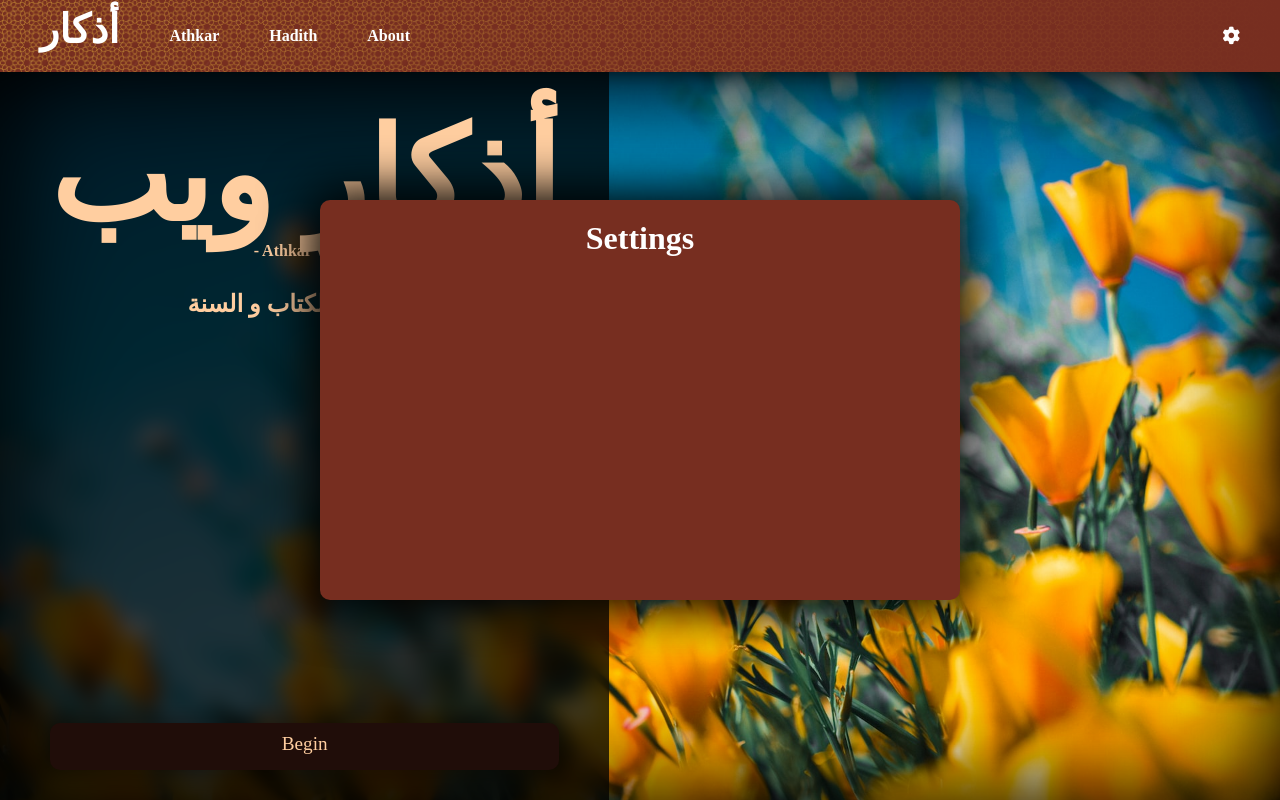
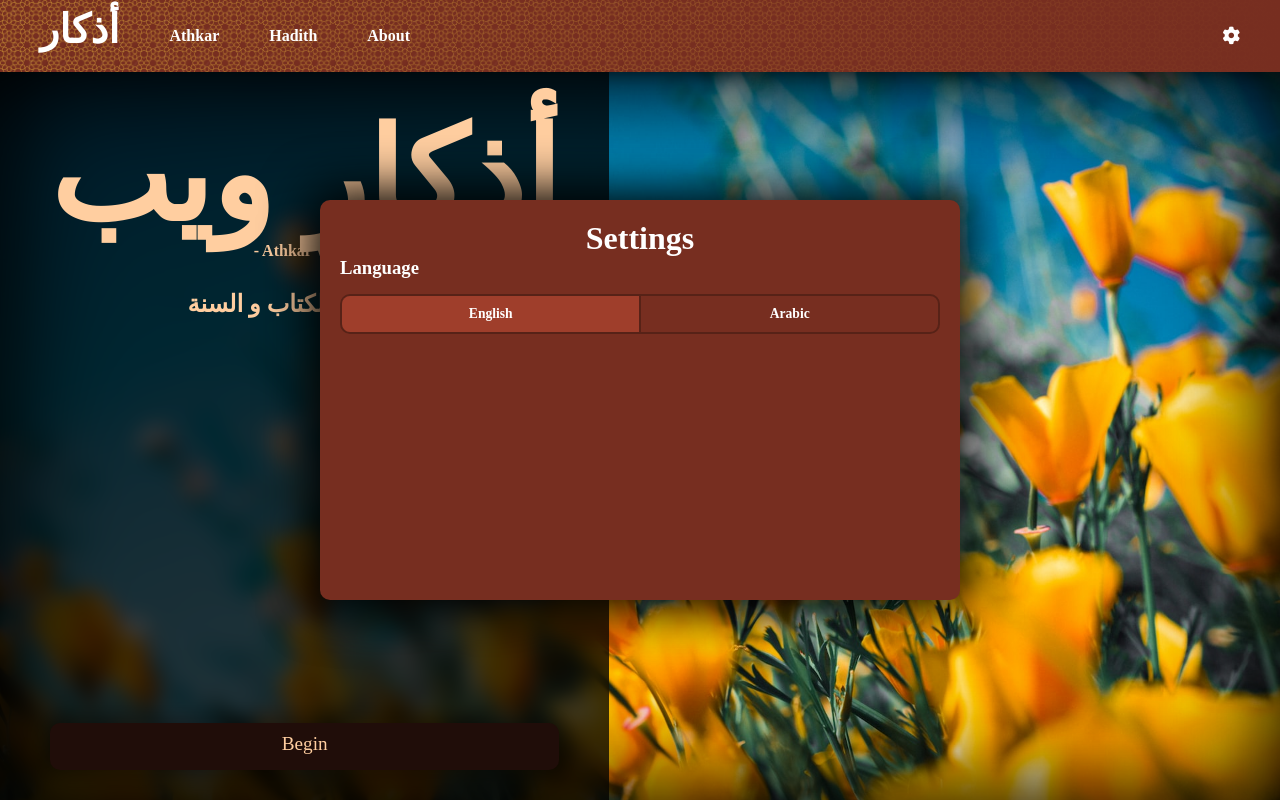
Before and after one commit to techtycho/athkar-web, a website built with webpack: page index.html in a window 1280 px wide. Both pictures are taken after a click on the item 1231 px from the left and 36 px from the top of the page. Built offline with nearby package versions, Linux system fonts and the light colour scheme; a web font is replaced by a local one.

Commit message:
Finish settings modal, add Babel and improve translation.
Changes:
 * Finish settings modal
 * Add `switcher` ui module
 * Add Babel to the project
 * Improve translation:
    - Add more translatables
    - Add text alignment depending on the language set
    - Add more functions
 * Clean up the DOM module
 * Add some styles

```diff
--- /dev/null
+++ b/babel.config.json
@@ -0,0 +1,3 @@
+{
+  "presets": ["@babel/preset-env"]
+}
--- a/index.html
+++ b/index.html
@@ -41,7 +41,7 @@
         </div>
         <p class="subtitle">من أذكار الكتاب و السنة</p>
         <div class="spacer"></div>
-        <button class="btn" id="btn">Begin</button>
+        <button class="btn" id="btn" data-translate="beginBtn">Begin</button>
       </div>
     </main>
   </body>
--- a/package.json
+++ b/package.json
@@ -16,6 +16,9 @@
   "author": "Omar Ahmed",
   "license": "MIT",
   "devDependencies": {
+    "@babel/core": "^7.19.6",
+    "@babel/preset-env": "^7.19.4",
+    "babel-loader": "^9.0.1",
     "css-loader": "^6.7.1",
     "live-server": "^1.2.2",
     "mini-css-extract-plugin": "^2.6.1",
--- /dev/null
+++ b/src/dom/dom.js
@@ -0,0 +1,9 @@
+import * as Event from "./event";
+import * as URL from "./url";
+import * as Selector from "./selector";
+
+export const onClick = Event.onClick;
+export const openURL = URL.openURL;
+export const openURLNewTab = URL.openURLNewTab;
+export const query = Selector.query;
+export const queryId = Selector.queryId;
--- a/src/index.js
+++ b/src/index.js
@@ -1,10 +1,15 @@
 import { loopBackground } from "./background/loop";
-import { activateLanguage } from "./translation/switcher";
+import {
+  activateLanguage,
+  changeLanguage,
+  languages,
+  getCurrentLanguageIndex,
+} from "./translation/switcher";
+import { queryId, onClick, openURL } from "./dom/dom";
+
+import { Switcher } from "./ui/switcher/switcher";
 import { createModal } from "./ui/modal/modal";
-
-import { queryId } from "./dom/selector";
-import { openURL } from "./dom/url";
-import { onClick } from "./dom/event";
+import "./ui/switcher/component";
 
 import "./styles/main.scss";
 
@@ -17,7 +22,21 @@ loopBackground(main, 5000);
 
 createModal("/src/settingsTemplate.html").then((modal) => {
   onClick(settingsIcon, () => {
-    modal.trigger();
+    modal.toggle();
+
+    activateLanguage();
+
+    const langSwitcherElement = queryId("lang-switcher");
+    const langSwitcher = new Switcher(langSwitcherElement);
+    langSwitcher.setOption(getCurrentLanguageIndex());
+
+    langSwitcher.addAction("lang-english", () =>
+      changeLanguage(languages.english)
+    );
+
+    langSwitcher.addAction("lang-arabic", () =>
+      changeLanguage(languages.arabic)
+    );
   });
 });
 
--- a/src/settingsTemplate.html
+++ b/src/settingsTemplate.html
@@ -1 +1,17 @@
-<h1>Settings</h1>
+<style>
+  h1 {
+    text-align: center;
+  }
+
+  h3 {
+    margin-bottom: 15px;
+  }
+</style>
+
+<h1 data-translate="modalHeader">Settings</h1>
+
+<h3 data-translate="modalLang" data-translate-align="modalLang">Language</h3>
+<switcher-ui id="lang-switcher">
+  <li data-option="lang-english" data-translate="modalLangEnglish">English</li>
+  <li data-option="lang-arabic" data-translate="modalLangArabic">Arabic</li>
+</switcher-ui>
--- a/src/styles/main.scss
+++ b/src/styles/main.scss
@@ -6,6 +6,7 @@
 @import "utils/flexbox";
 @import "utils/button";
 @import "utils/modal";
+@import "utils/switcher";
 
 @import url("https://fonts.googleapis.com/css2?family=Aref+Ruqaa:wght@400;700&display=swap");
 
--- a/src/styles/utils/_modal.scss
+++ b/src/styles/utils/_modal.scss
@@ -9,6 +9,5 @@
   left: 25%;
   box-shadow: 0 0 50px 10px #000;
   padding: 20px;
-  text-align: center;
   border-radius: 10px;
 }
--- /dev/null
+++ b/src/styles/utils/_switcher.scss
@@ -0,0 +1,42 @@
+$border-radius: 10px;
+
+.switcher {
+  display: flex;
+
+  :first-child {
+    border-top-left-radius: $border-radius;
+    border-bottom-left-radius: $border-radius;
+  }
+
+  :last-child {
+    border-top-right-radius: $border-radius;
+    border-bottom-right-radius: $border-radius;
+    border-right: 2px solid darken($accent, 8);
+  }
+
+  li {
+    list-style-type: none;
+    display: inline-block;
+    font-size: 0.85rem;
+    width: 100%;
+    text-align: center;
+    padding: 10px 15px;
+    background-color: $accent;
+    color: #fff;
+    border: 2px solid darken($accent, 8);
+    border-right: none;
+    cursor: pointer;
+
+    &:hover {
+      background-color: lighten($accent, 5);
+    }
+
+    &.selected {
+      background-color: lighten($accent, 10);
+
+      &:hover {
+        background-color: lighten($accent, 12);
+      }
+    }
+  }
+}
--- /dev/null
+++ b/src/translation/align.js
@@ -0,0 +1,5 @@
+export const alignable = {
+  modalLang: "[data-translate-align=modalLang]",
+};
+
+export const alignableList = [alignable.modalLang];
--- a/src/translation/arabic.js
+++ b/src/translation/arabic.js
@@ -2,6 +2,12 @@ export const translation = {
   athkarNavItem: "الأذكار",
   hadithNavItem: "حديث",
   aboutNavItem: "عن البرنامج",
+  beginBtn: "ابدأ",
+  modalHeader: "الإعدادات",
+  modalLang: "اللغة",
+  modalLangEnglish: "إنجليزية",
+  modalLangArabic: "العربية",
 };
 
+export const alignment = "right";
 export const rawName = "arabic";
--- a/src/translation/english.js
+++ b/src/translation/english.js
@@ -2,6 +2,12 @@ export const translation = {
   athkarNavItem: "Athkar",
   hadithNavItem: "Hadith",
   aboutNavItem: "About",
+  beginBtn: "Begin",
+  modalHeader: "Settings",
+  modalLang: "Language",
+  modalLangEnglish: "English",
+  modalLangArabic: "Arabic",
 };
 
+export const alignment = "left";
 export const rawName = "english";
--- a/src/translation/switcher.js
+++ b/src/translation/switcher.js
@@ -1,4 +1,5 @@
 import { translatableList } from "./translatable";
+import { alignableList } from "./align";
 import {
   getStorage,
   processStorage,
@@ -9,31 +10,44 @@ import * as english from "./english";
 import * as arabic from "./arabic";
 
 export const languages = {
+  english,
   arabic,
-  english,
 };
 
-const languageList = [arabic, english];
+const languageList = [english, arabic];
 
 const languagesRaw = {
+  english: "english",
   arabic: "arabic",
-  english: "english",
 };
 
 export function activateLanguage() {
-  const defaultLanguage = processStorage(
-    "default_language",
-    languagesRaw.english
-  );
+  const defaultLanguage = getCurrentLanguage();
   changeLanguage(languages[defaultLanguage]);
+}
+
+export function getCurrentLanguage() {
+  return processStorage("default_language", languagesRaw.english);
+}
+
+export function getCurrentLanguageIndex() {
+  const current = processStorage("default_language", languagesRaw.english);
+  return languageList.indexOf(languages[current]);
 }
 
 export function changeLanguage(language) {
   translatableList.forEach((translatable) => {
     const element = document.querySelector(translatable);
-    element.textContent = language.translation[element.dataset.translate];
-    saveStorage("default_language", languagesRaw[language.rawName]);
+    if (element)
+      element.textContent = language.translation[element.dataset.translate];
   });
+
+  alignableList.forEach((alignable) => {
+    const element = document.querySelector(alignable);
+    if (element) element.style.textAlign = language.alignment;
+  });
+
+  saveStorage("default_language", languagesRaw[language.rawName]);
 }
 
 export function nextLanguage() {
--- a/src/translation/translatable.js
+++ b/src/translation/translatable.js
@@ -2,10 +2,20 @@ export const translatable = {
   athkarNavItem: "[data-translate=athkarNavItem]",
   hadithNavItem: "[data-translate=hadithNavItem]",
   aboutNavItem: "[data-translate=aboutNavItem]",
+  beginBtn: "[data-translate=beginBtn]",
+  modalHeader: "[data-translate=modalHeader]",
+  modalLang: "[data-translate=modalLang]",
+  modalLangEnglish: "[data-translate=modalLangEnglish]",
+  modalLangArabic: "[data-translate=modalLangArabic]",
 };
 
 export const translatableList = [
   translatable.athkarNavItem,
   translatable.hadithNavItem,
   translatable.aboutNavItem,
+  translatable.beginBtn,
+  translatable.modalHeader,
+  translatable.modalLang,
+  translatable.modalLangEnglish,
+  translatable.modalLangArabic,
 ];
--- a/src/ui/modal/component.js
+++ b/src/ui/modal/component.js
@@ -1,7 +1,9 @@
 class ModalUI extends HTMLDivElement {
+  static defaultClass = "modal";
+
   constructor() {
     super();
-    this.className = "modal";
+    this.className = ModalUI.defaultClass;
   }
 }
 
--- a/src/ui/modal/modal.js
+++ b/src/ui/modal/modal.js
@@ -4,7 +4,7 @@ import "./component";
 
 class Modal {
   element;
-  triggerVar = false;
+  toggleVar = false;
 
   setElement(element) {
     this.element = element;
@@ -21,10 +21,10 @@ class Modal {
     });
   }
 
-  trigger() {
-    if (!this.triggerVar) this.show();
+  toggle() {
+    if (!this.toggleVar) this.show();
     else this.hide();
-    this.triggerVar = !this.triggerVar;
+    this.toggleVar = !this.toggleVar;
   }
 }
 
--- /dev/null
+++ b/src/ui/switcher/component.js
@@ -0,0 +1,40 @@
+import { onClick } from "./../../dom/event";
+
+class SwitcherUI extends HTMLElement {
+  static defaultClass = "switcher";
+  selectedOption = 0;
+
+  constructor() {
+    super();
+
+    this.className = SwitcherUI.defaultClass;
+    this.select(this.selectedOption);
+    this.addEventListeners();
+  }
+
+  addEventListeners() {
+    for (let i = 0; i < this.children.length; i++) {
+      const element = this.children[i];
+
+      onClick(element, () => {
+        this.clearSelected();
+        this.select(i);
+      });
+    }
+  }
+
+  clearSelected() {
+    for (let i = 0; i < this.children.length; i++) {
+      const element = this.children[i];
+      element.classList.remove("selected");
+    }
+  }
+
+  select(index) {
+    this.clearSelected();
+    this.selectedOption = index;
+    this.children[index].classList.add("selected");
+  }
+}
+
+customElements.define("switcher-ui", SwitcherUI);
--- /dev/null
+++ b/src/ui/switcher/switcher.js
@@ -0,0 +1,21 @@
+import { onClick } from "../../dom/event";
+
+export class Switcher {
+  element;
+
+  constructor(element) {
+    this.element = element;
+  }
+
+  setOption(optIndex) {
+    this.element.select(optIndex);
+  }
+
+  addAction(dataId, action) {
+    for (let element of this.element.children) {
+      if (element.dataset.option === dataId) {
+        onClick(element, action);
+      }
+    }
+  }
+}
--- a/webpack.config.js
+++ b/webpack.config.js
@@ -33,6 +33,16 @@ module.exports = {
         test: /\.(png|jpg|svg|jpeg|gif)$/,
         type: "asset/resource",
       },
+      {
+        test: /\.js$/,
+        exclude: /node_modules/,
+        use: {
+          loader: "babel-loader",
+          options: {
+            presets: ["@babel/preset-env"],
+          },
+        },
+      },
     ],
   },
   plugins: [new MiniCssExtractPlugin()],
```
